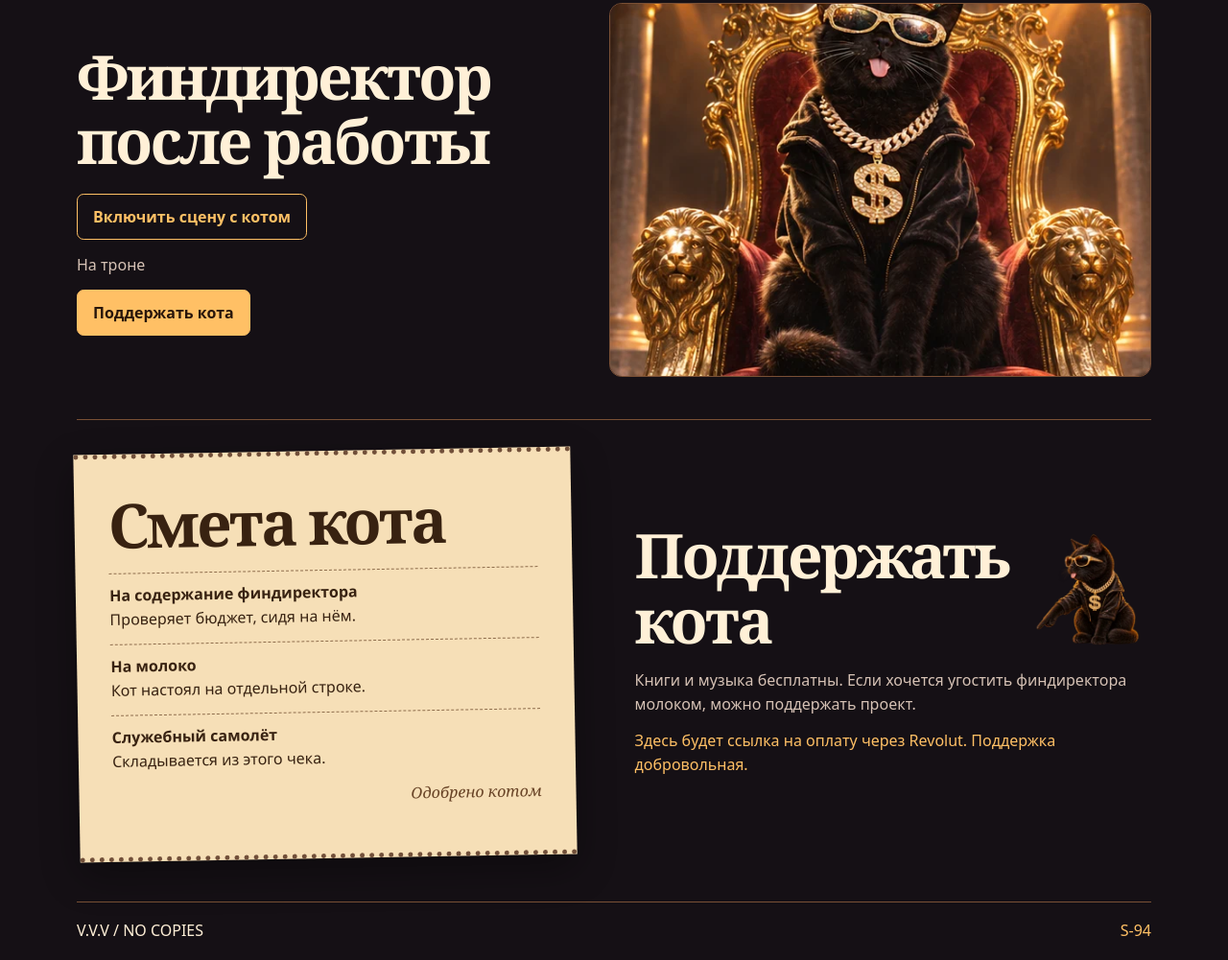
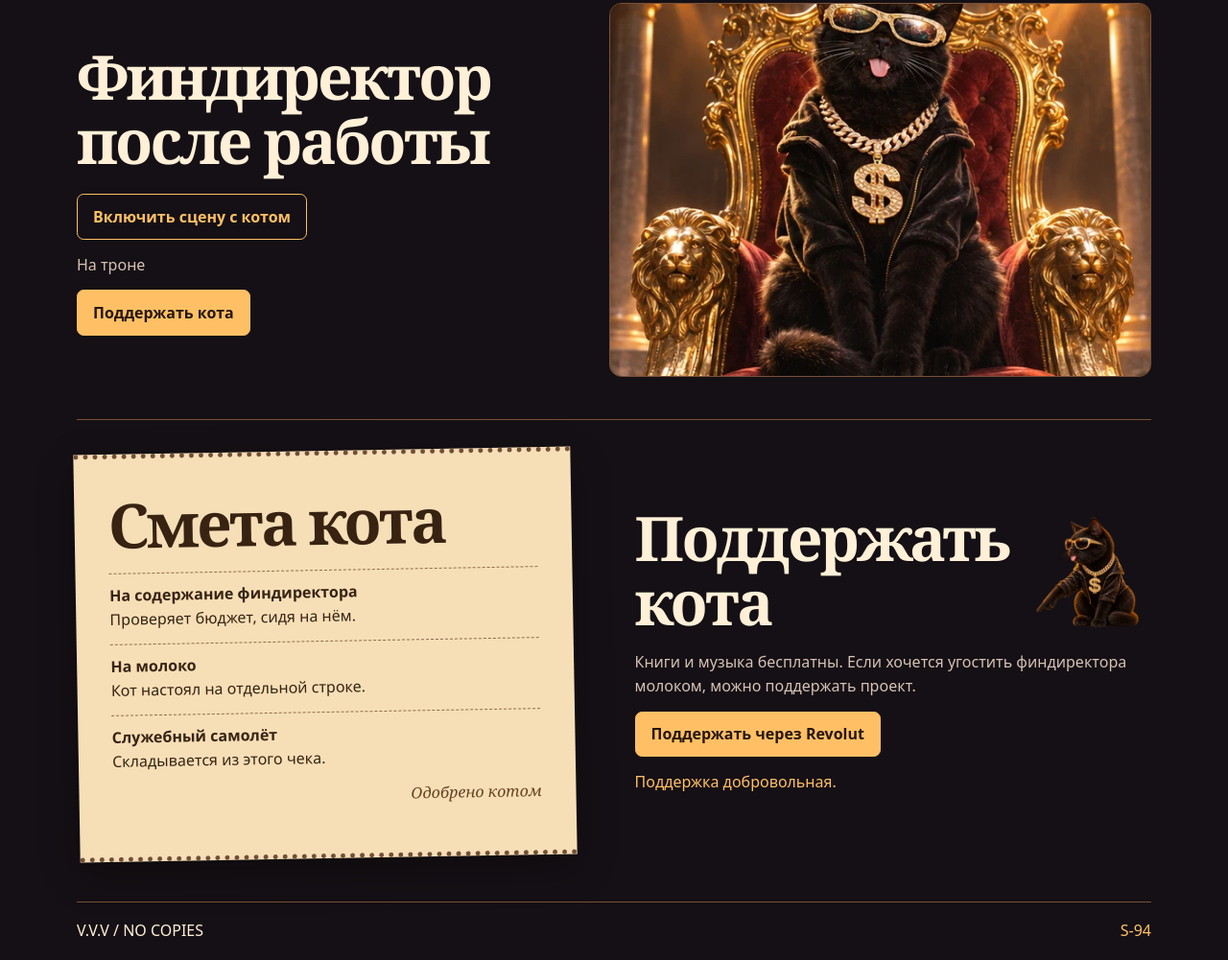
Before and after one commit to wladzislaw001/vladosik-site, a plain HTML site: page index.html in a window 1280 px wide. Shown: the part 1909-2910 px from the top of the page at 96% size. Drawn offline with Linux system fonts and the light colour scheme.

Commit message:
Link the support button to Revolut

```diff
--- a/index.html
+++ b/index.html
@@ -86,7 +86,8 @@
 <img src="media/guide-point.webp" alt="" width="144" height="126" loading="lazy">
 </div>
 <p data-en="The books and music are free. If you’d like to treat the CFO to some milk, you can support the project.">Книги и музыка бесплатны. Если хочется угостить финдиректора молоком, можно поддержать проект.</p>
-<p class="support-status" data-en="The Revolut payment link will be available here. Support is optional.">Здесь будет ссылка на оплату через Revolut. Поддержка добровольная.</p>
+<a class="button primary" href="https://revolut.me/uladzislauv94" data-en="Support via Revolut">Поддержать через Revolut</a>
+<p class="support-status" data-en="Support is optional.">Поддержка добровольная.</p>
 </div>
 </section>
 </main>
```
